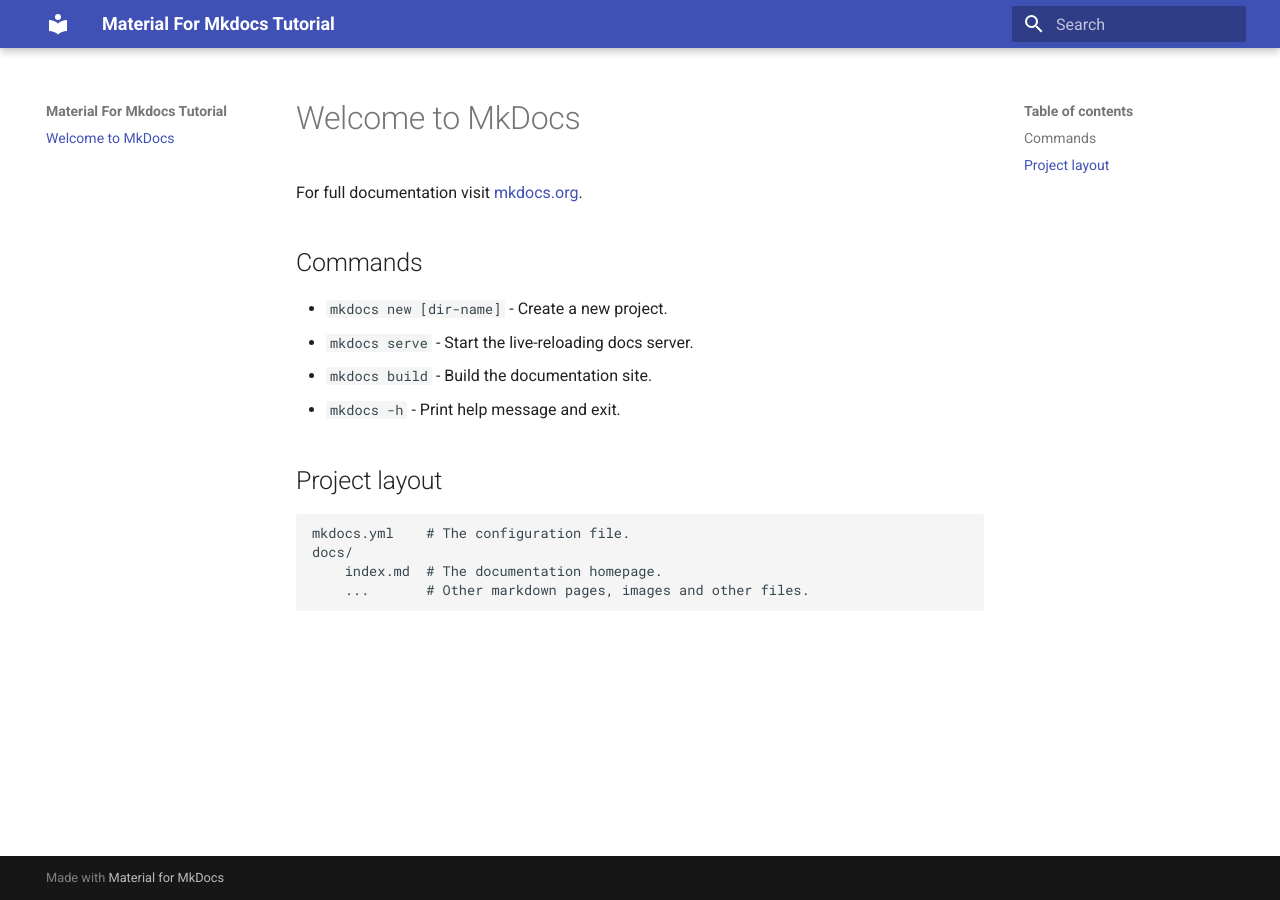
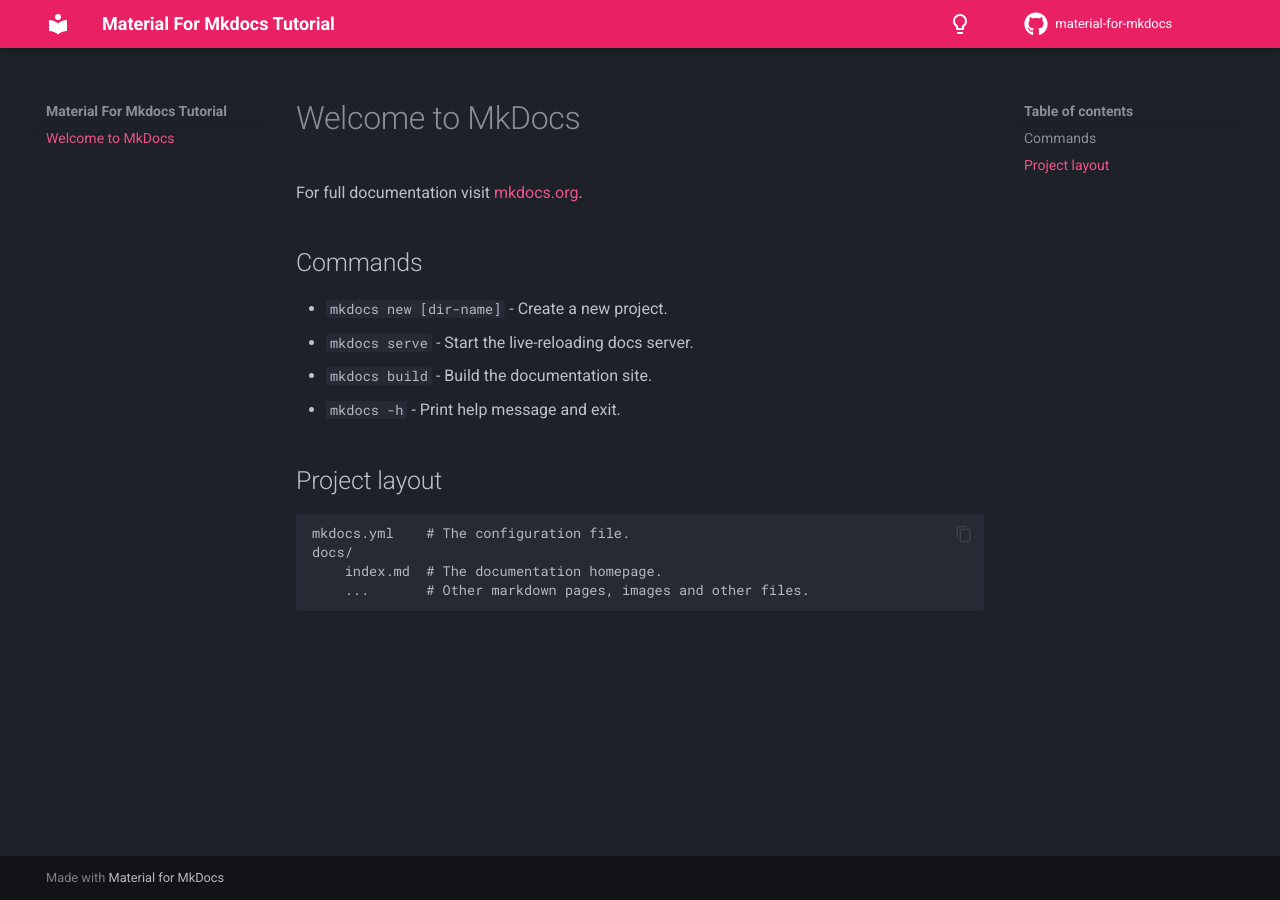
Before and after one commit to Multi-Academy/material-for-mkdocs, an MkDocs documentation site: the page built from docs/index.md, in a window 1280 px wide. Built offline with MkDocs 1.6.1 and Material for MkDocs 9.7.7, drawn with Linux system fonts in a browser that asks for light colours; comment, search, counter and statistics services are not loaded.

Commit message:
update conf

```diff
--- a/mkdocs.yml
+++ b/mkdocs.yml
@@ -1,3 +1,37 @@
 site_name: Material For Mkdocs Tutorial
+repo_url: https://github.com/Multi-Academy/material-for-mkdocs
+repo_name: material-for-mkdocs
+
 theme:
   name: material
+  font:
+    text: Roboto
+  icon:
+    repo: fontawesome/brands/github
+
+  palette:
+
+    - scheme: slate
+      primary: pink
+      accent: pink
+      toggle:
+        icon: material/lightbulb-outline
+        name: Switch to dark mode
+
+    # Palette toggle for dark mode
+    - scheme: default
+      primary: pink
+      accent: pink
+      toggle:
+        icon: material/lightbulb
+        name: Switch to light mode
+
+  features:
+    - navigation.footer
+    - content.code.copy
+    - content.code.select
+
+plugins:
+  - git-committers:
+      repository: Multi-Academy/material-for-mkdocs
+      branch: main
```
